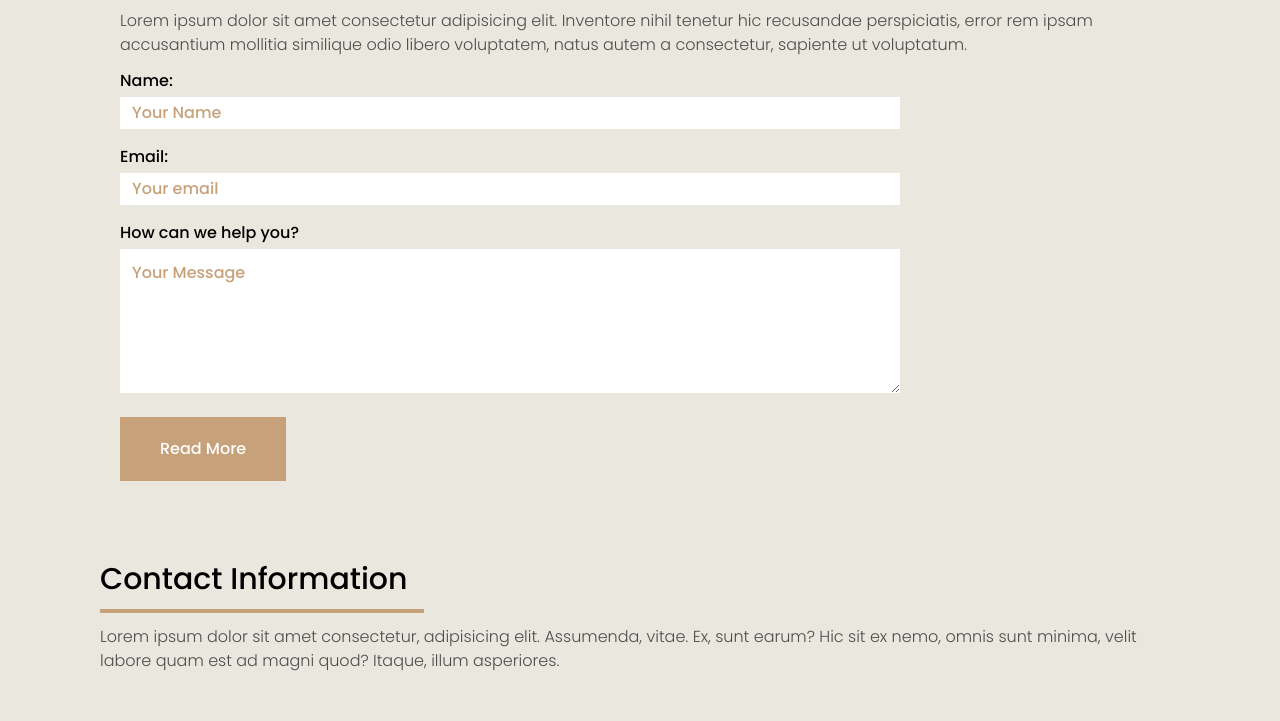
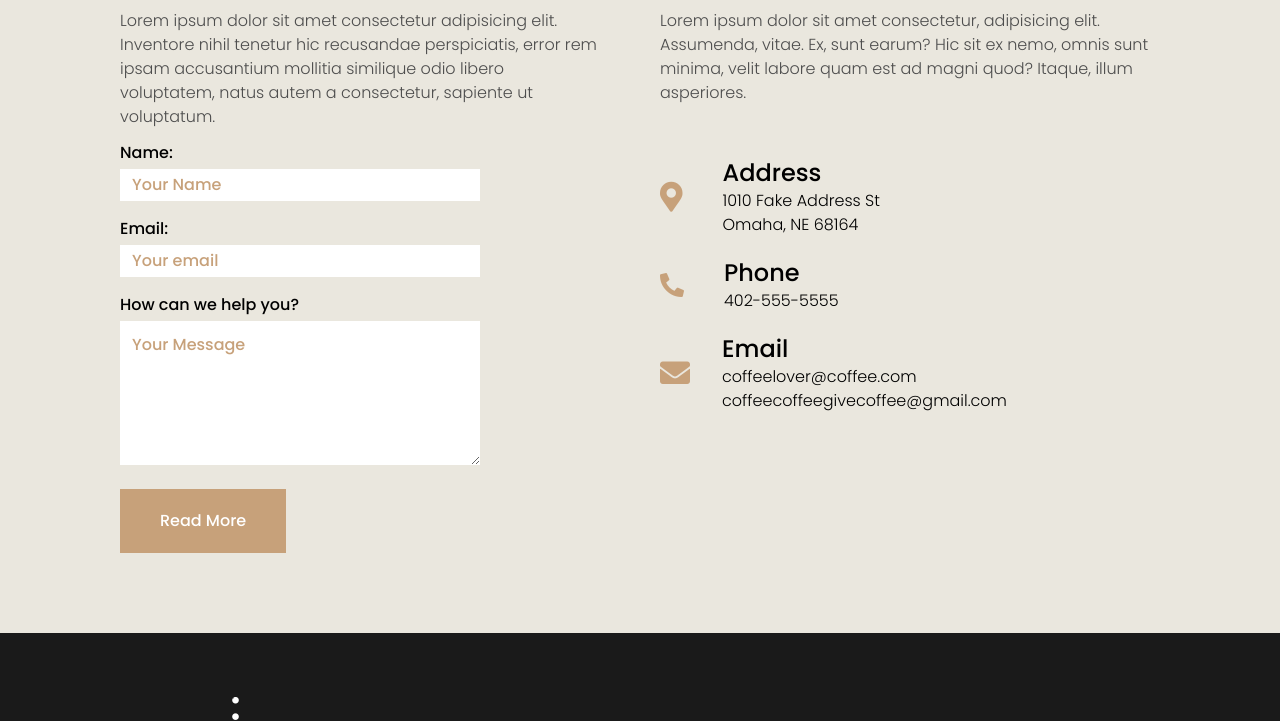
Before and after one commit to Tactenator/barista-clone, a website: page src/pages/contact.html in a window 1280 px wide. Shown: the part 447-1168 px from the top of the page. Drawn offline with nearby package versions, Linux system fonts and the light colour scheme; files that its build step writes are made by us from their sources.

```diff
--- a/src/pages/contact.html
+++ b/src/pages/contact.html
@@ -28,7 +28,7 @@
          <div class="absolute top-1/2 left-1/2 font-bold text-4xl text-white">Contact Us</div>
      </nav>
 
-    <div id="contact-container" class="grid grid-cols-1 sm:px-20 sm:py-10 w-full">
+    <div id="contact-container" class="grid grid-cols-1 sm:grid-cols-2 sm:px-20 sm:py-10 w-full">
         <div id="contact-form" class="flex flex-col gap-3 p-3 sm:p-10">
             <h1 class="text-3xl">Write Us</h1>
             <div style="height: 4px; width: 30%; background-color: #c7a17a;"></div>
```
